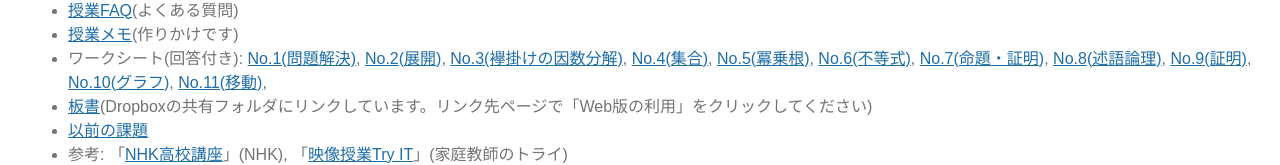
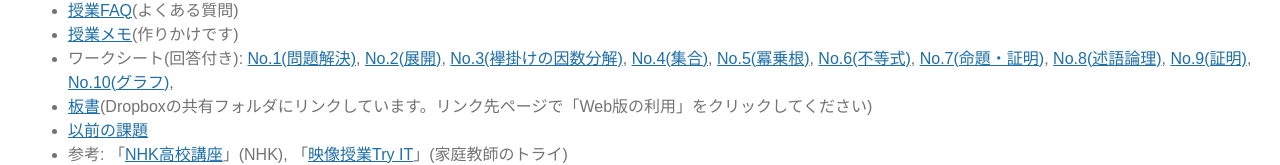
Before and after one commit to info-programming/info-programming.github.io, a plain HTML site: page index.html in a window 1280 px wide. Shown: the part 503-668 px from the top of the page. Drawn offline with Linux system fonts and the light colour scheme.

Commit message:
Reverted adding WSNo.11

```diff
--- a/index.html
+++ b/index.html
@@ -47,7 +47,6 @@
 				<a href="https://www.scribd.com/document/473890919">No.8(述語論理)</a>,
 				<a href="https://www.scribd.com/document/475081928">No.9(証明)</a>,
 				<a href="https://www.scribd.com/document/477160773">No.10(グラフ)</a>,
-				<a href="https://www.scribd.com/document/479834725">No.11(移動)</a>,
 			</li>
 			<li><a href="https://www.dropbox.com/sh/zkpcqtrdef20hua/AACnZSu0qLdYuH_BnmpbgJwUa?dl=0">板書</a>(Dropboxの共有フォルダにリンクしています。リンク先ページで「Web版の利用」をクリックしてください)</li>
 			<li><a href="past.html">以前の課題</a></li>
```
